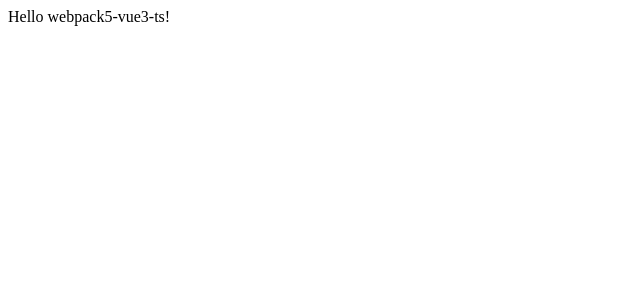
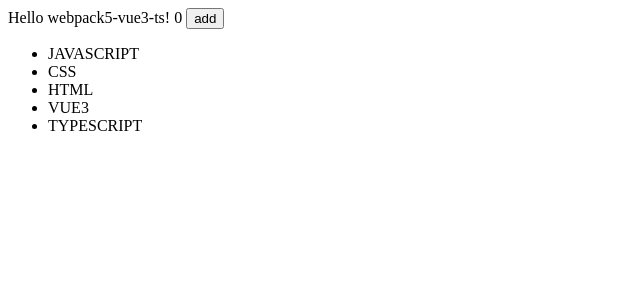
Before and after one commit to lijiahong123/webpack5-vue3-ts-template, a Vue app: page / in a window 1280 px wide. Shown: the top 300 px of the page, without its empty margins (0-640 px from the left). Built offline with nearby package versions, Linux system fonts and the light colour scheme.

Commit message:
feat: babel

```diff
--- /dev/null
+++ b/babel.config.js
@@ -0,0 +1,37 @@
+// module.exports = {
+//   presets: [
+//     [
+//       "@babel/preset-env", // 转换ES6+语法
+//       {
+//         useBuiltIns: "usage", // 按需加载polyfill
+//         corejs: 3, // 使用core-js@3
+//       },
+//     ],
+//     [
+//       "@babel/preset-typescript", // 转换TypeScript语法
+//       {
+//         allExtensions: true, // 允许所有扩展名的文件
+//       },
+//     ],
+//   ],
+// };
+// babel.config.js
+module.exports = {
+  presets: [
+    ["@babel/preset-env"], // 转换ES6+语法
+    [
+      "@babel/preset-typescript", // 转换TypeScript语法
+      {
+        allExtensions: true, // 允许所有扩展名的文件
+      },
+    ],
+  ],
+  plugins: [
+    [
+      "@babel/plugin-transform-runtime", // 减少代码重复，避免多次引入同一模块
+      {
+        corejs: 3, // 指定core-js版本
+      },
+    ],
+  ],
+};
--- a/public/index.html
+++ b/public/index.html
@@ -3,7 +3,7 @@
 <head>
     <meta charset="UTF-8">
     <meta name="viewport" content="width=device-width, initial-scale=1.0">
-    <title>Document</title>
+    <title><%= htmlWebpackPlugin.options.title %></title>
 </head>
 <body>
     <div id="app"></div>
--- a/src/App.vue
+++ b/src/App.vue
@@ -1,8 +1,29 @@
 <template>
-  <div>
-    Hello webpack5-vue3-ts!
-  </div>
+    <div>
+        Hello webpack5-vue3-ts!
+
+        {{ count }}
+
+        <button @click="add">add</button>
+    </div>
+
+    <ul>
+        <li v-for="item in langue" :keu="item">{{ item }}</li>
+    </ul>
+
 </template>
 
 <script setup lang="ts">
+import { ref } from 'vue'
+const count = ref(0)
+const add = () => {
+    count.value++
+}
+
+const langue = ['Javascript', 'CSS', 'HTML', 'Vue3', 'Typescript'].map(item=>item.toUpperCase())
+console.log(langue);
+
+
+const c = [1,2,3,4].reduce((pre, cur)=>pre+=cur, 0)
+console.log(c)
 </script>
```
Also changed, not shown: package.json (+9 -0 lines), .browserslistrc (added), 2 other files (tests, documents, lock files or other folders).
